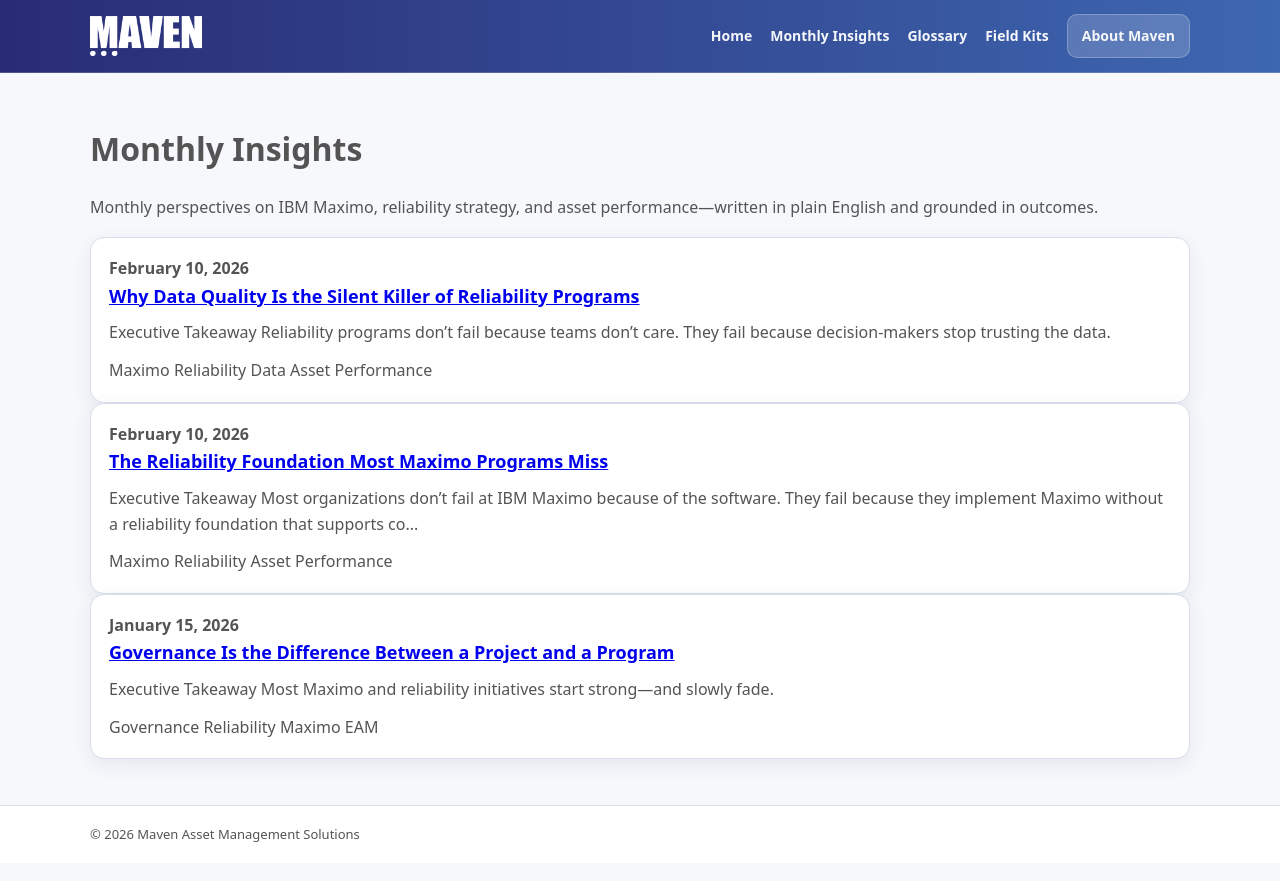
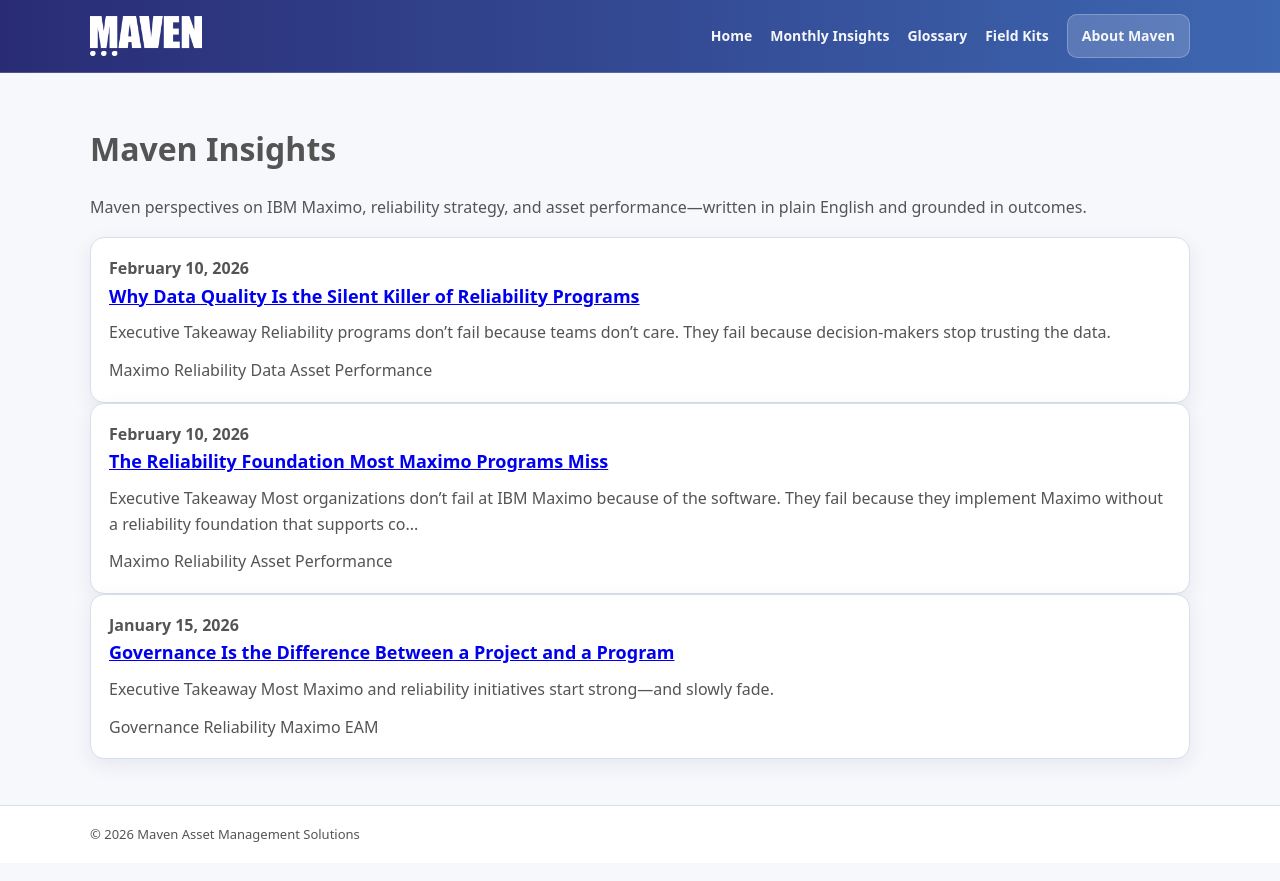
Before and after one commit to Maven-Asset-Management-Insights/content, a Jekyll site: the page built from monthly-insights.md, in a window 1280 px wide. Shown: the top 881 px of the page. Built offline with Jekyll 4.4.1, drawn with Linux system fonts in a browser that asks for light colours.

Commit message:
Update monthly-insights.md

```diff
--- a/monthly-insights.md
+++ b/monthly-insights.md
@@ -4,9 +4,9 @@ title: Monthly Insights
 permalink: /monthly-insights/
 ---
 
-# Monthly Insights
+# Maven Insights
 
-<p>Monthly perspectives on IBM Maximo, reliability strategy, and asset performance—written in plain English and grounded in outcomes.</p>
+<p>Maven perspectives on IBM Maximo, reliability strategy, and asset performance—written in plain English and grounded in outcomes.</p>
 
 {% for post in site.posts %}
 <div class="card post-card">
```
